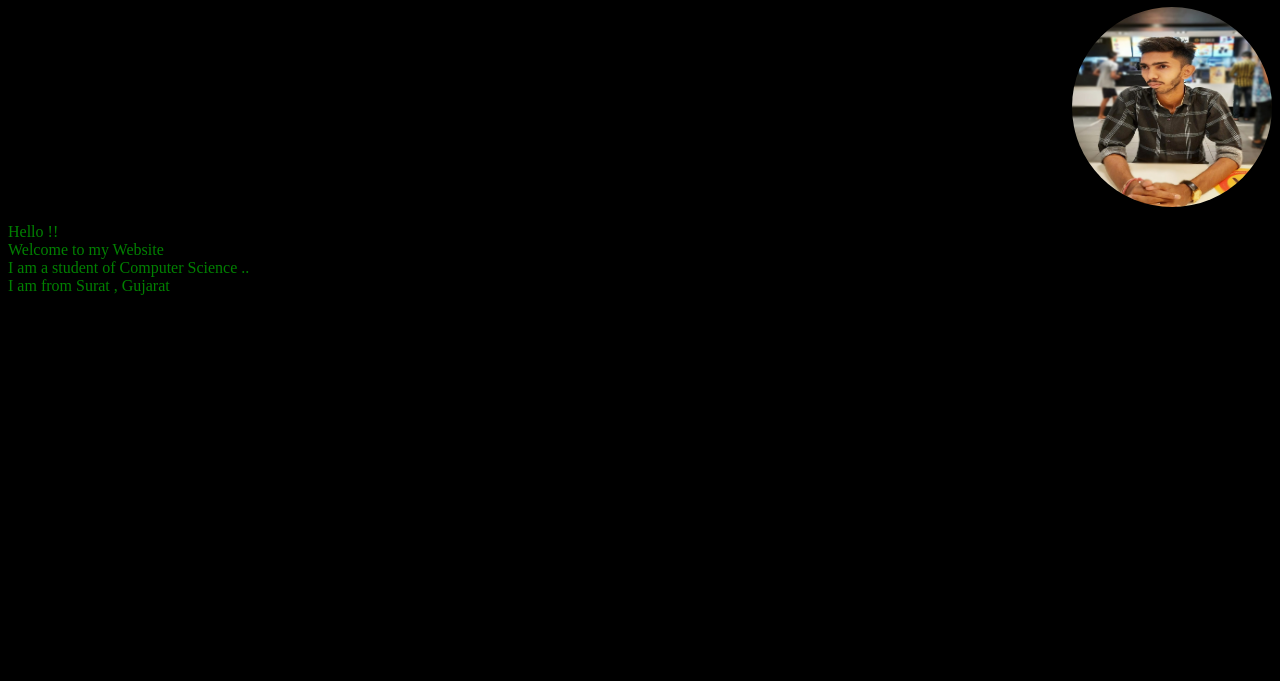
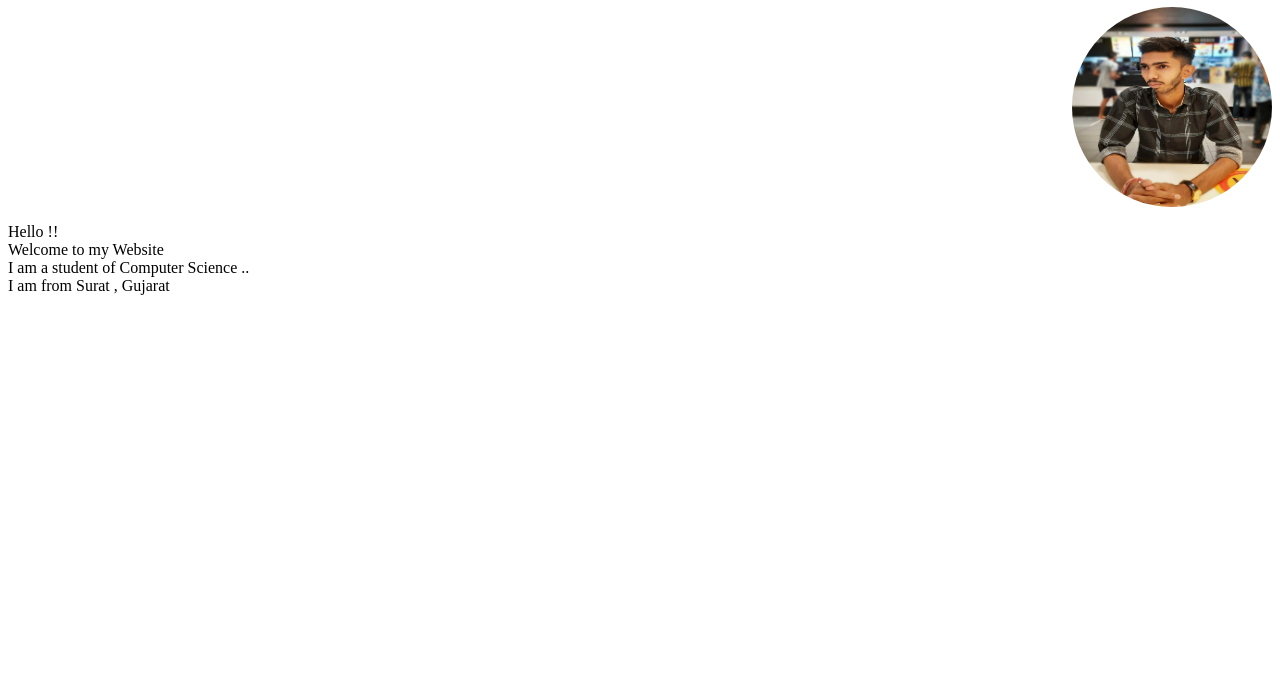
Before and after one commit to RanaJay3101/MyPortfolio, a plain HTML site: page index.html in a window 1280 px wide. Shown: the part 119-800 px from the top of the page. Drawn offline with Linux system fonts and the light colour scheme.

Commit message:
Update index.html

```diff
--- a/index.html
+++ b/index.html
@@ -4,11 +4,6 @@
             Rana Jay
         </title>
 
-        <style>
-           body{
-background: black;
-color: green;
-        </style>
         <link rel="stylesheet" href="index.css">
     </head>
 
```
